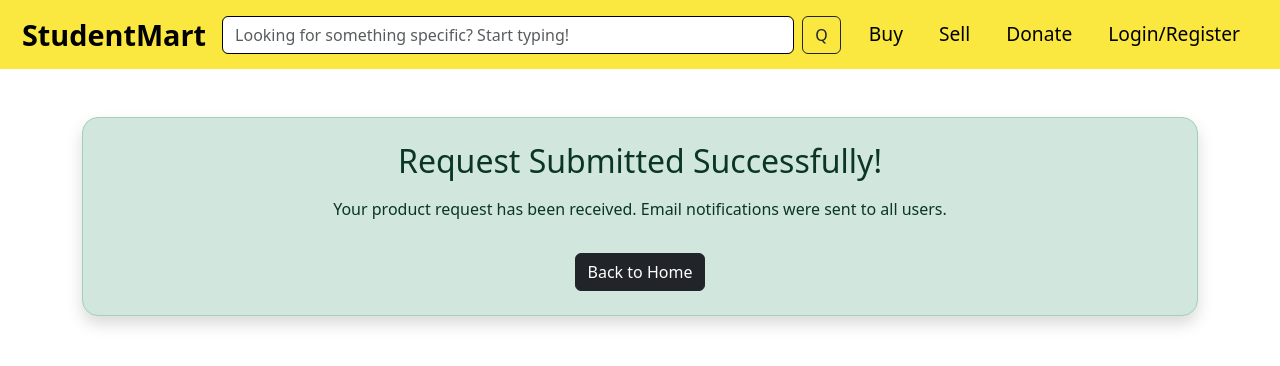
After one commit to Pavana-harshitha/StudentMart, a Python web app: template templates/request_submitted.html in a window 1280 px wide. The commit adds this page. Shown: the top 366 px of the page. Run offline with Jinja, Linux system fonts and the light colour scheme; the template is opened without the code that fills it, so the values that code supplies are empty; some web fonts are replaced.

Commit message:
Updated project with latest changes

```diff
--- a/app.py
+++ b/app.py
@@ -1223,7 +1223,7 @@ def submit_request():
             )
             conn.send(message)
 
-    return "Request submitted successfully! Email notifications sent."
+    return render_template("request_submitted.html")
 
 
 
@@ -1232,6 +1232,7 @@ def submit_request():
 #def db_create():
 #   db.create_all()
  #   return jsonify(msg='Database created')
+
 @app.route('/logout')
 def logout():
     session.pop("user_id", None)
@@ -1248,5 +1249,5 @@ def db_destroy():
 if __name__ == '__main__':
     with app.app_context():
         db.create_all()
-        create_admin()  # Ensure admin is created on startup
+        create_admin()
     app.run(debug=True)
--- a/templates/HomePage1.html
+++ b/templates/HomePage1.html
@@ -85,7 +85,7 @@
             <h2>Where To Sell Used Second Hand Books?</h2>
             <p>Post an Ad now and one of you will be lucky to have your ad featured. Featured Ad gets more buyer interaction.</p>
         </div>
-        <button class="post-ad-button">POST FREE AD</button>
+        <a href="sell" class="post-ad-button">POST FREE AD</a>
     </div>
 
 {%endblock%}
--- a/templates/admin_dashboard.html
+++ b/templates/admin_dashboard.html
@@ -178,8 +178,8 @@
             <a href="{{url_for('manage_users')}}">Manage Users</a>
         </div>
         <div class="card">
-            <h3>Users</h3>
-            <p>View and manage all registered users.</p>
+            <h3>Orphanages</h3>
+            <p>Register Orphanages.</p>
             <a href="{{url_for('add_an_orphanage')}}">Add an Orphanage</a>
         </div>
 
--- a/templates/profile.html
+++ b/templates/profile.html
@@ -21,6 +21,7 @@
             <button id="save-button" class="btn-save" style="display: none;"><i class="fas fa-save"></i> Save Changes</button>
         </div>
     </div>
+
 </div>
 
 <!-- Add Font Awesome CSS -->
--- /dev/null
+++ b/templates/request_submitted.html
@@ -0,0 +1,11 @@
+{% extends "layout.html" %}
+
+{% block content %}
+<div class="container mt-5">
+  <div class="alert alert-success text-center p-4 rounded-4 shadow">
+    <h2 class="mb-3">Request Submitted Successfully!</h2>
+    <p>Your product request has been received. Email notifications were sent to all users.</p>
+    <a href="{{ url_for('home') }}" class="btn btn-dark mt-3">Back to Home</a>
+  </div>
+</div>
+{% endblock %}
```
Also changed, not shown: database.db.
